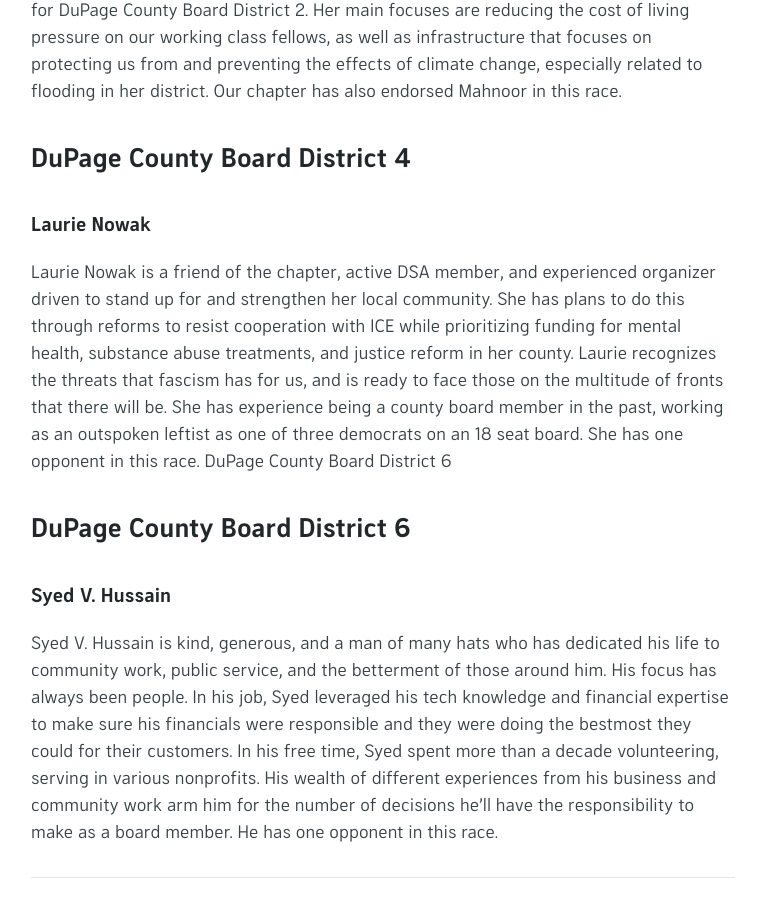
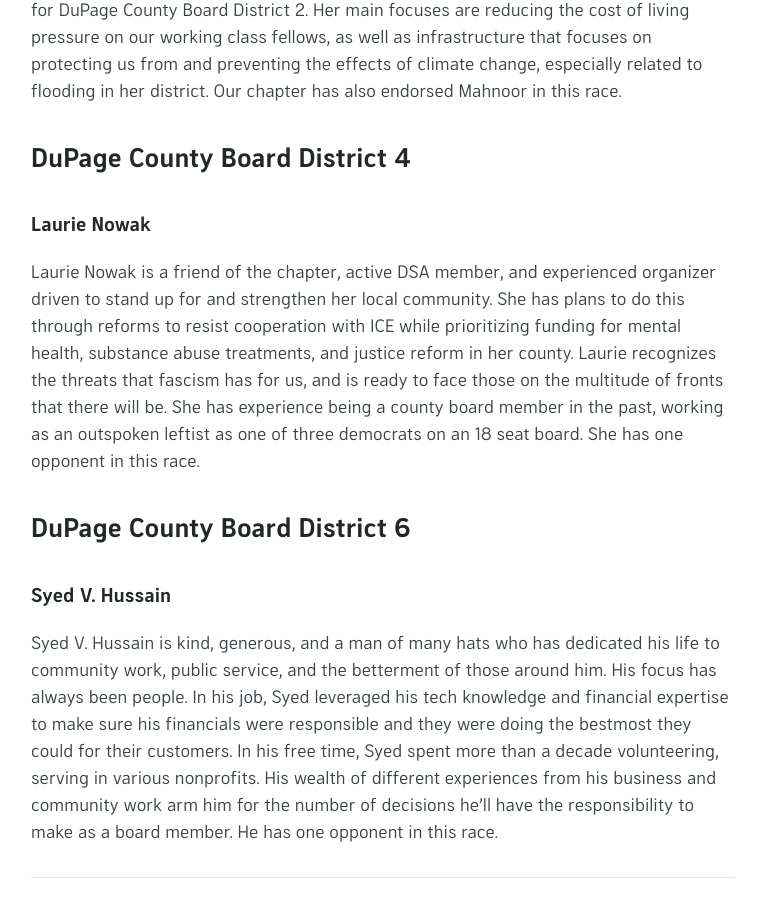
Before and after one commit to wsildsa/wsildsa.github.io, a Jekyll site: the page built from _pages/en/voter-guide-primary-2026.md, in a window 1280 px wide and 900 px high, scrolled down 3938 px. Shown: the whole window, without its empty margins (257-1016 px from the left). Built offline with Jekyll 4.4.1, drawn with Linux system fonts in a browser that asks for light colours; some web fonts are replaced; the repository's description, which GitHub fills in, is left out.

Commit message:
voter guide: typo

```diff
--- a/_pages/en/voter-guide-primary-2026.md
+++ b/_pages/en/voter-guide-primary-2026.md
@@ -64,7 +64,7 @@ Mahnoor Ahmad is a proud democratic socialist and ally in the fight against the
 
 ## DuPage County Board District 4
 ### Laurie Nowak
-Laurie Nowak is a friend of the chapter, active DSA member, and experienced organizer driven to stand up for and strengthen her local community. She has plans to do this through reforms to resist cooperation with ICE while prioritizing funding for mental health, substance abuse treatments, and justice reform in her county. Laurie recognizes the threats that fascism has for us, and is ready to face those on the multitude of fronts that there will be. She has experience being a county board member in the past, working as an outspoken leftist as one of three democrats on an 18 seat board. She has one opponent in this race. DuPage County Board District 6
+Laurie Nowak is a friend of the chapter, active DSA member, and experienced organizer driven to stand up for and strengthen her local community. She has plans to do this through reforms to resist cooperation with ICE while prioritizing funding for mental health, substance abuse treatments, and justice reform in her county. Laurie recognizes the threats that fascism has for us, and is ready to face those on the multitude of fronts that there will be. She has experience being a county board member in the past, working as an outspoken leftist as one of three democrats on an 18 seat board. She has one opponent in this race.
 
 ## DuPage County Board District 6
 ### Syed V. Hussain
```
